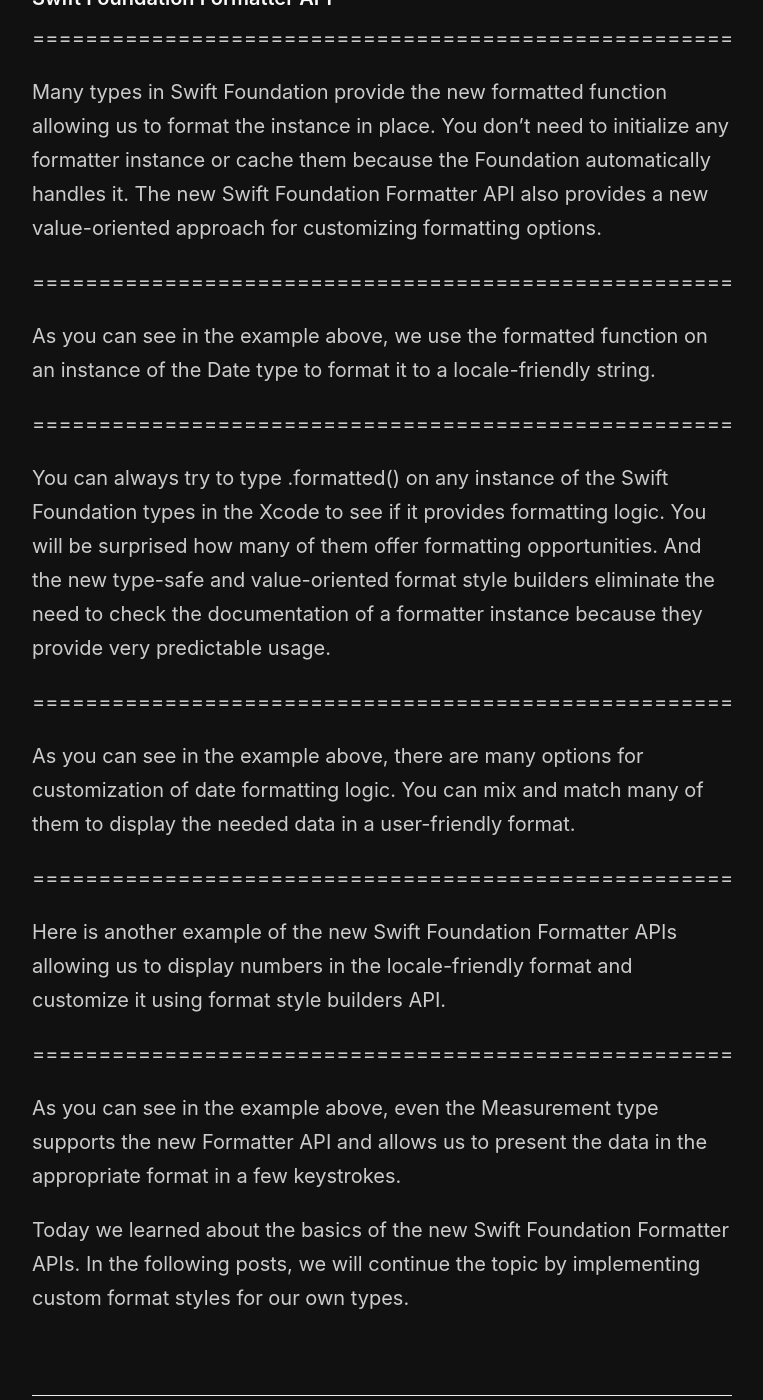
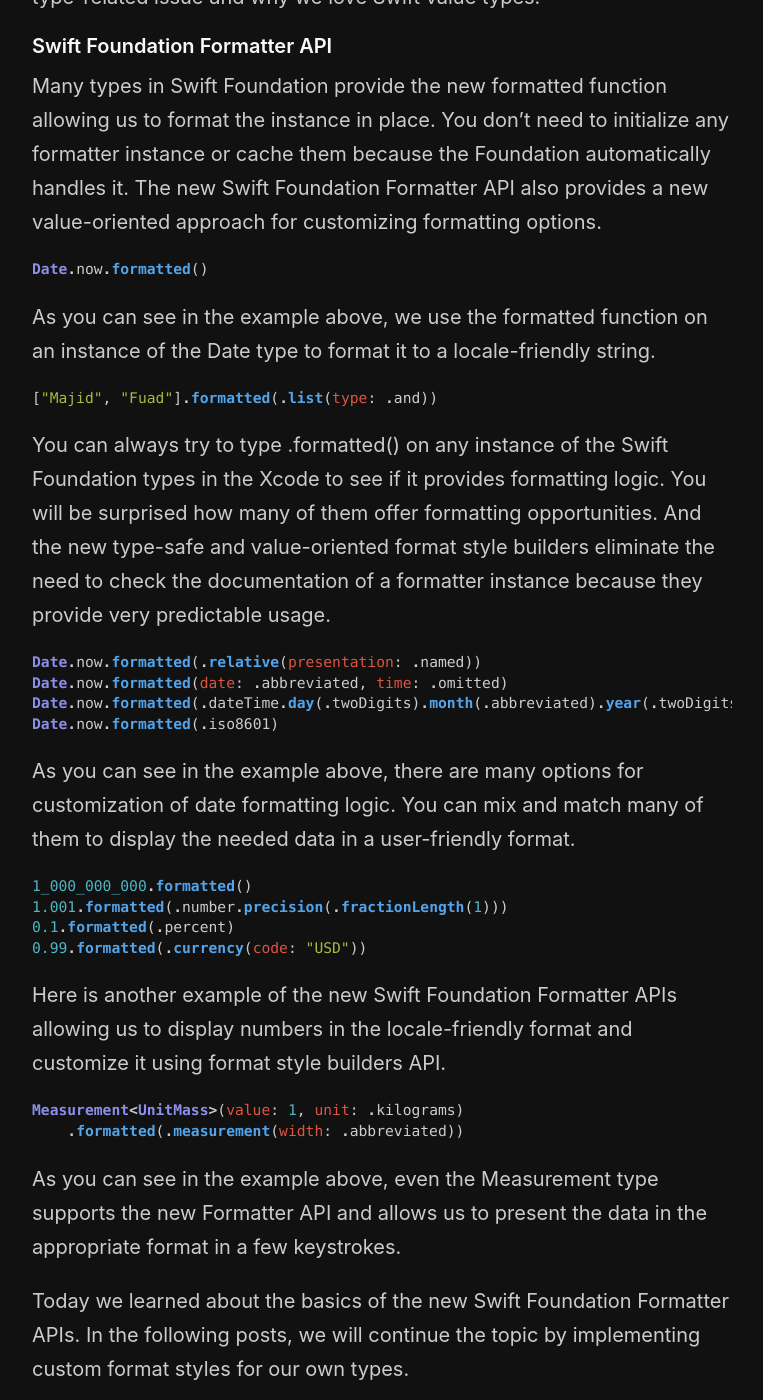
Before and after one commit to mecid/mecid.github.io, a Jekyll site: the page built from _posts/2023-05-30-mastering-swift-foundation-formatter-api-basics.md, in a window 1280 px wide and 1400 px high, scrolled down 898 px. Shown: the whole window, without its empty margins (258-1021 px from the left). Built offline with Jekyll 4.4.1, drawn with Linux system fonts in a browser that asks for light colours; some of the changed text lies outside the part shown.

Commit message:
code examples added to the formatter post

````diff
--- a/_posts/2023-05-30-mastering-swift-foundation-formatter-api-basics.md
+++ b/_posts/2023-05-30-mastering-swift-foundation-formatter-api-basics.md
@@ -6,33 +6,53 @@
 One of the significant additions to Swift Foundation was the new Formatter API. After almost two years of using it, I use it in every project, and even more, I try to build my data formatting logic around this API. Today we will learn how to use the new Swift Foundation Formatter APIs.
 
 #### Old-style formatters
-=====================================================
+
+```swift
+let shortDateFormatter = DateFormatter()
+shortDateFormatter.timeStyle = .none
+shortDateFormatter.dateStyle = .short
+shortDateFormatter.string(from: Date.now)
+```
 
 The old-style formatters have a few problems that make our lives more complicated than they should be. First of all, the process of formatter initializing is a resource-heavy task, and you should cache formatter instances as much as you can. You should avoid the creation of a formatter instance per item in your collection. The second issue is the error-prone class-based API we inherited from the Objective-C era. You can accidentally override the configuration of the formatter instance, and it will affect all the places where you are using it. It is a classical reference type-related issue and why we love Swift value types.
 
 #### Swift Foundation Formatter API
-
-=====================================================
-
 Many types in Swift Foundation provide the new formatted function allowing us to format the instance in place. You don't need to initialize any formatter instance or cache them because the Foundation automatically handles it. The new Swift Foundation Formatter API also provides a new value-oriented approach for customizing formatting options.
 
-=====================================================
+```swift
+Date.now.formatted()
+```
 
 As you can see in the example above, we use the formatted function on an instance of the Date type to format it to a locale-friendly string.
 
-=====================================================
+```swift
+["Majid", "Fuad"].formatted(.list(type: .and))
+```
 
 You can always try to type .formatted() on any instance of the Swift Foundation types in the Xcode to see if it provides formatting logic. You will be surprised how many of them offer formatting opportunities. And the new type-safe and value-oriented format style builders eliminate the need to check the documentation of a formatter instance because they provide very predictable usage.
 
-=====================================================
+```swift
+Date.now.formatted(.relative(presentation: .named))
+Date.now.formatted(date: .abbreviated, time: .omitted)
+Date.now.formatted(.dateTime.day(.twoDigits).month(.abbreviated).year(.twoDigits))
+Date.now.formatted(.iso8601)
+```
 
 As you can see in the example above, there are many options for customization of date formatting logic. You can mix and match many of them to display the needed data in a user-friendly format.
 
-=====================================================
+```swift
+1_000_000_000.formatted()
+1.001.formatted(.number.precision(.fractionLength(1)))
+0.1.formatted(.percent)
+0.99.formatted(.currency(code: "USD"))
+```
 
 Here is another example of the new Swift Foundation Formatter APIs allowing us to display numbers in the locale-friendly format and customize it using format style builders API.
 
-=====================================================
+```swift
+Measurement<UnitMass>(value: 1, unit: .kilograms)
+    .formatted(.measurement(width: .abbreviated))
+```
 
 As you can see in the example above, even the Measurement type supports the new Formatter API and allows us to present the data in the appropriate format in a few keystrokes.
 
````
